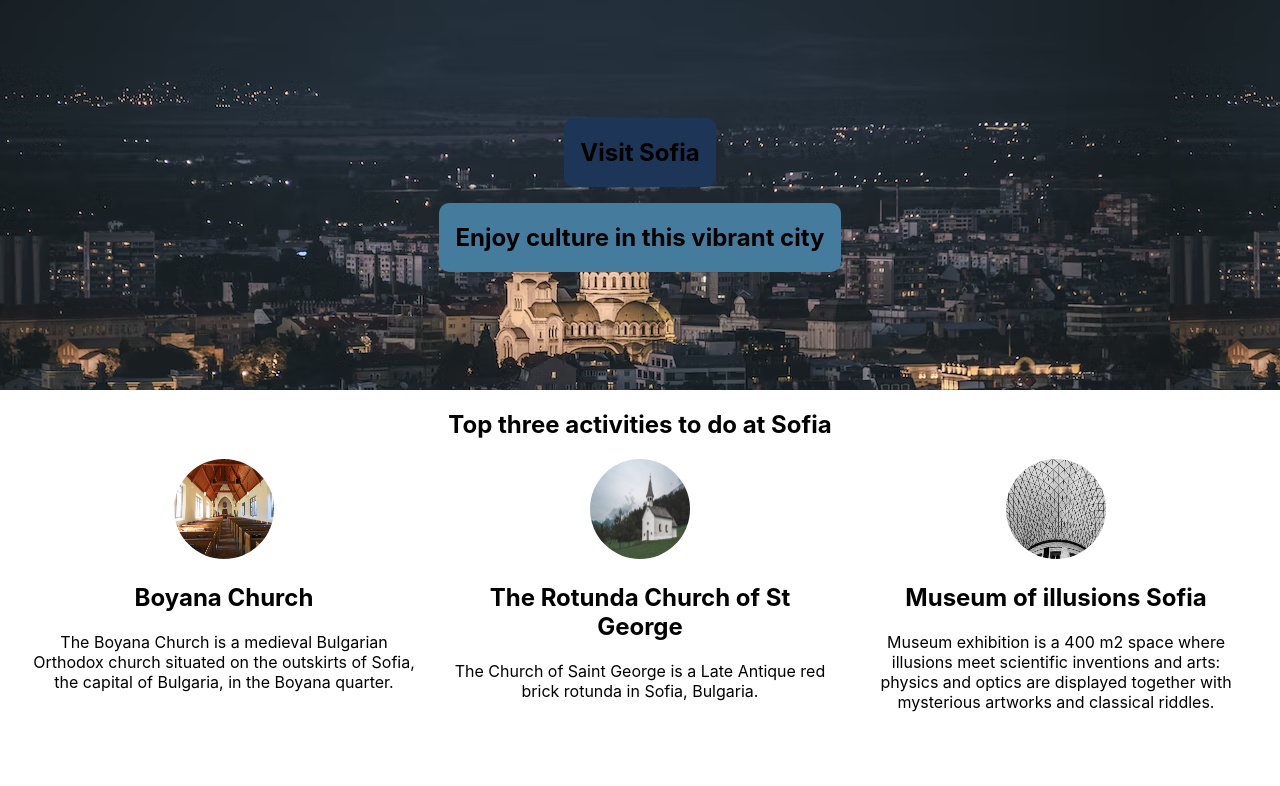
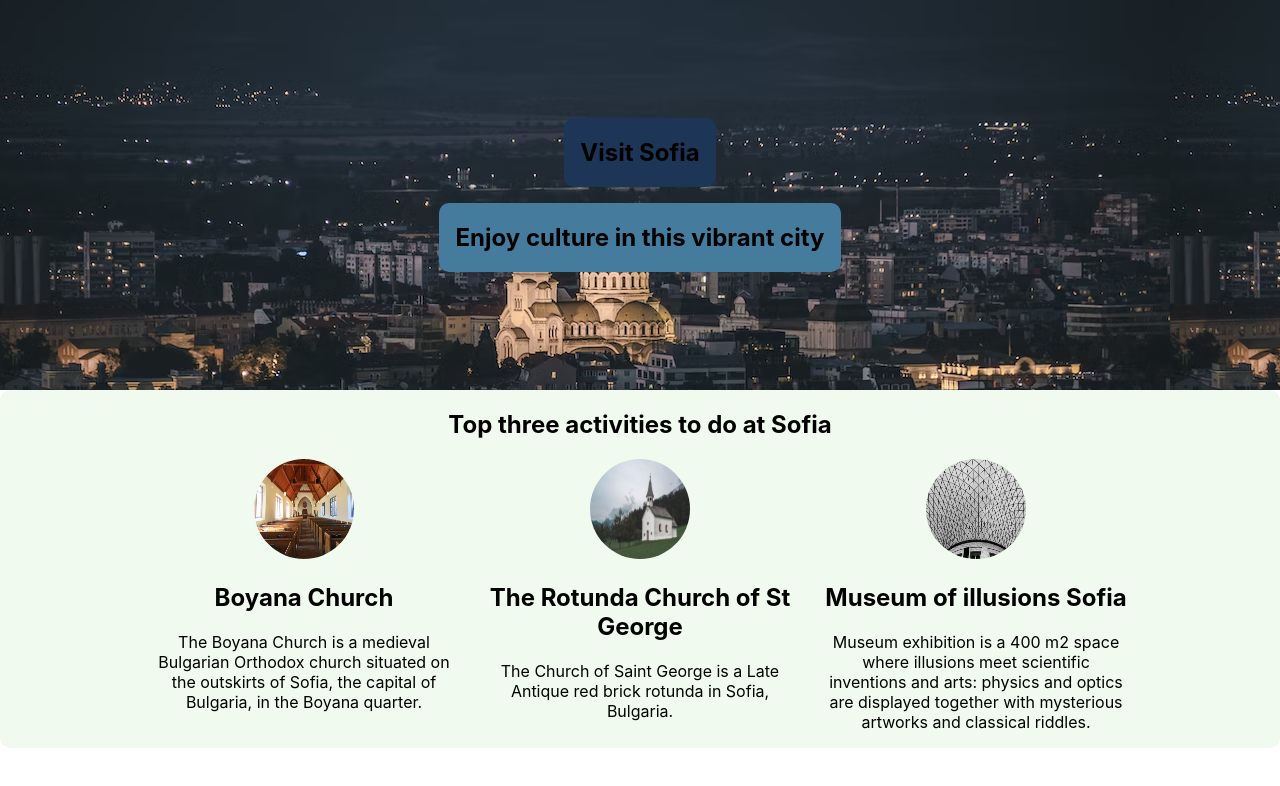
Before and after one commit to MirkusX/hometown, a React (Create React App) app: page / in a window 1280 px wide. Shown: the top 786 px of the page. Built offline with nearby package versions, Linux system fonts and the light colour scheme.

Commit message:
wip/styling

```diff
--- a/src/Components/StyledComponents.js
+++ b/src/Components/StyledComponents.js
@@ -23,14 +23,22 @@ export const StyledDiv = styled.div`
   ${(props) => {
     if (props.inherit)
       return `
-    background: inherit;
+    background: #F1FAEE;
     display: flex;
-    justify-content: center;`;
+    justify-content: center;
+    flex-direction: column;`;
   }}
   ${(props) => {
     if (props.item)
       return `
-    width: 50%;
+    width: 25%;
+    background: inherit;`;
+  }}
+  ${(props) => {
+    if (props.itemContainer)
+      return `
+    display: flex;
+    justify-content: center;
     background: inherit;`;
   }}
 `;
--- a/src/Pages/Frontpage.js
+++ b/src/Pages/Frontpage.js
@@ -16,8 +16,9 @@ export const Frontpage = () => {
           <h1>Enjoy culture in this vibrant city</h1>
         </StyledDiv>
       </BackgroundDiv>
+      <StyledDiv inherit>
         <h1>Top three activities to do at Sofia</h1>
-      <StyledDiv inherit>
+        <StyledDiv itemContainer>
           {activitesArr.map((item, index) => {
             return (
               <StyledDiv item key={index}>
@@ -28,6 +29,8 @@ export const Frontpage = () => {
             );
           })}
         </StyledDiv>
+      </StyledDiv>
+      <StyledDiv></StyledDiv>
     </section>
   );
 };
```
Lines whose indentation alone changed are shown as unchanged.
